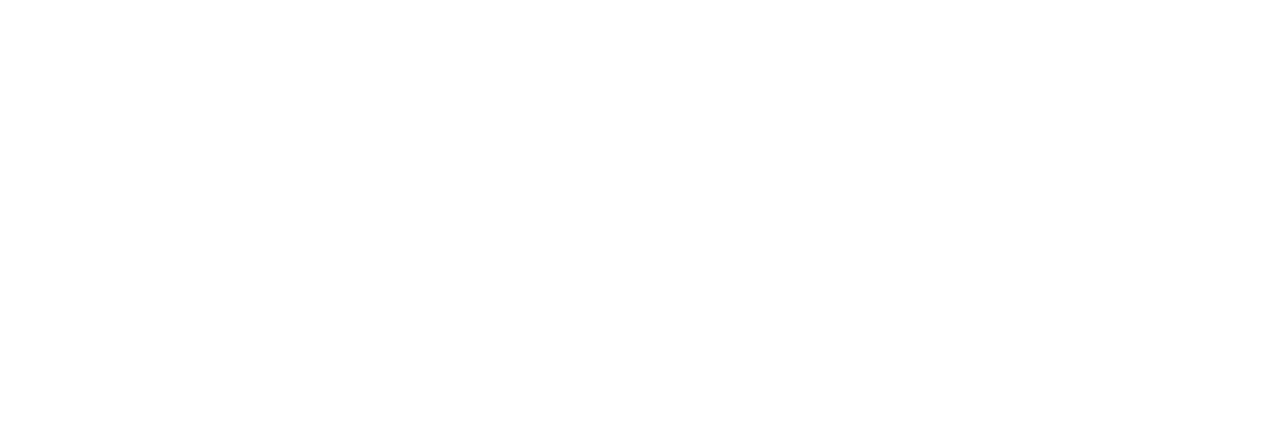
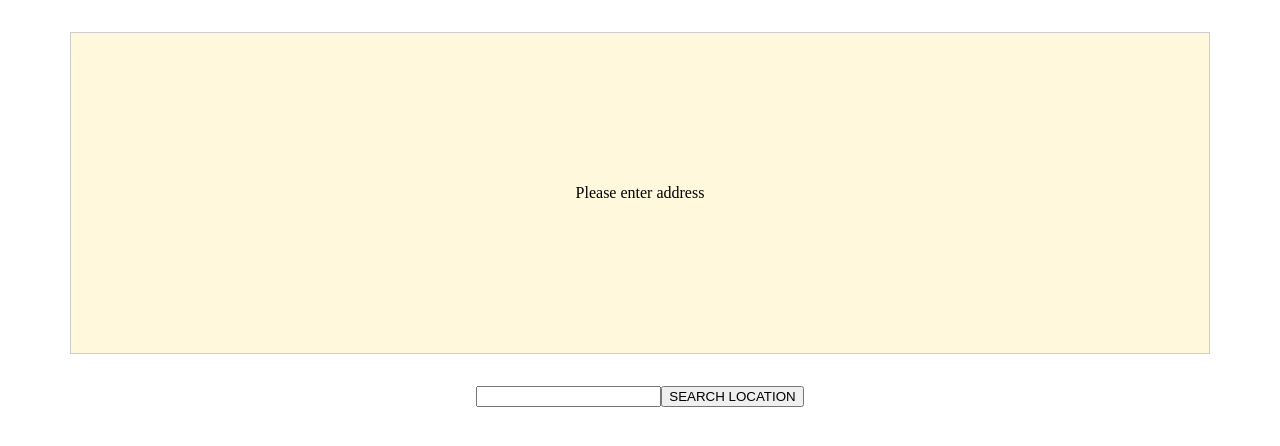
Before and after one commit to Jtoledoiq/select-share, a website built with webpack: page index.html in a window 1280 px wide. Built offline with nearby package versions, Linux system fonts and the light colour scheme.

Commit message:
add dependencies and HTML/CSS

```diff
--- /dev/null
+++ b/app.css
@@ -0,0 +1,20 @@
+#map {
+    width: 90%;
+    height: 20rem;
+    border:1px solid #ccc;
+    background-color: cornsilk;
+    display: flex;
+    align-items: center;
+    justify-content: center;
+    margin: 2rem auto;
+
+}
+
+form {
+    width: 90%;
+    display: flex;
+    align-items: center;
+    justify-content: center;
+    margin-top: 1rem;
+    margin: auto;
+}
--- a/index.html
+++ b/index.html
@@ -6,7 +6,15 @@
   <meta http-equiv="X-UA-Compatible" content="ie=edge">
   <title>Understanding TypeScript</title>
   <script src="dist/bundle.js" defer></script>
+  <link rel="stylesheet" href="app.css">
 </head>
 <body>
+  <div id="map">
+    <p>Please enter address</p>
+  </div>
+  <form>
+    <input type="text" id="address">
+    <button type="submit">SEARCH LOCATION</button>
+  </form>
 </body>
 </html>
```
Also changed, not shown: package.json (+5 -5 lines), 1 other file.
